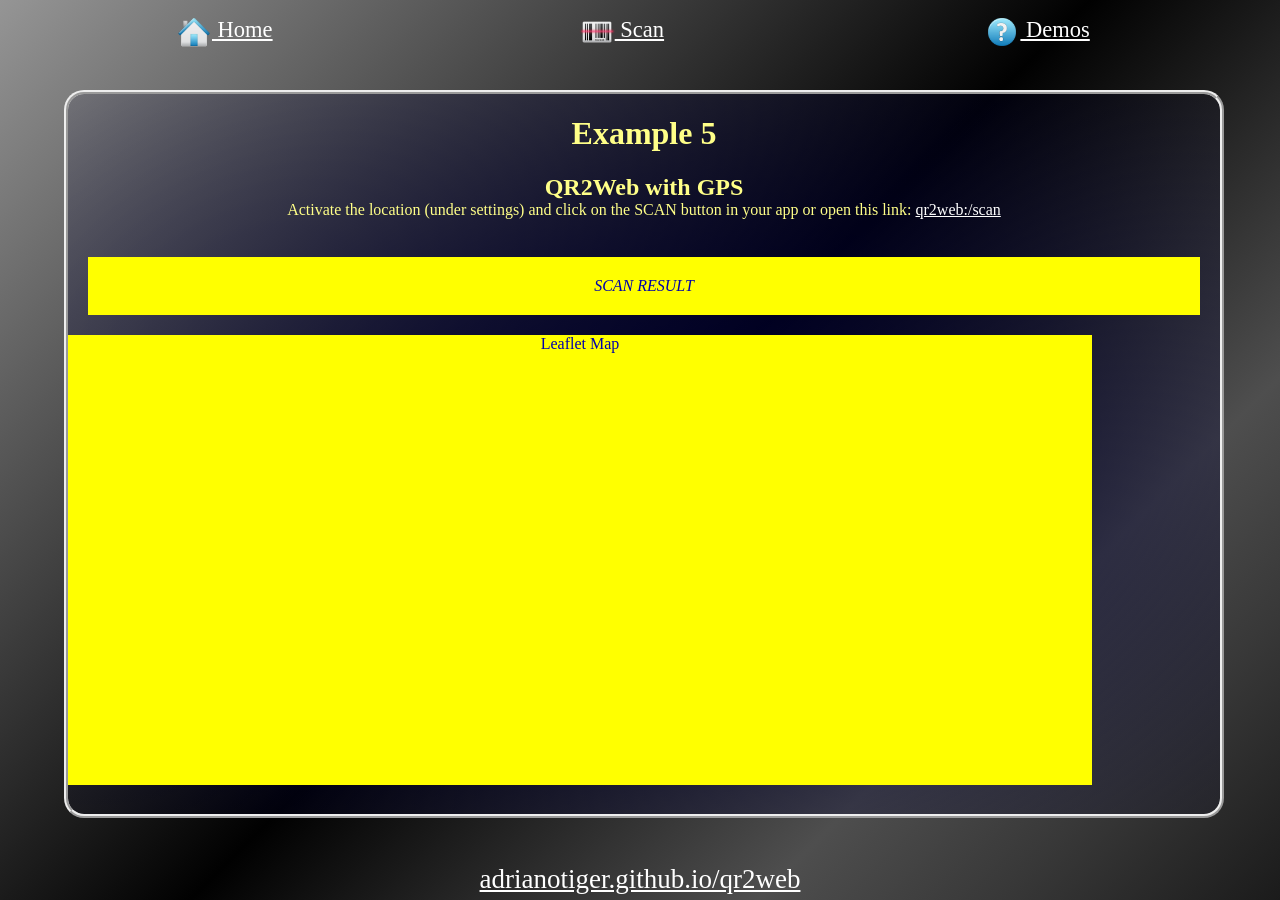
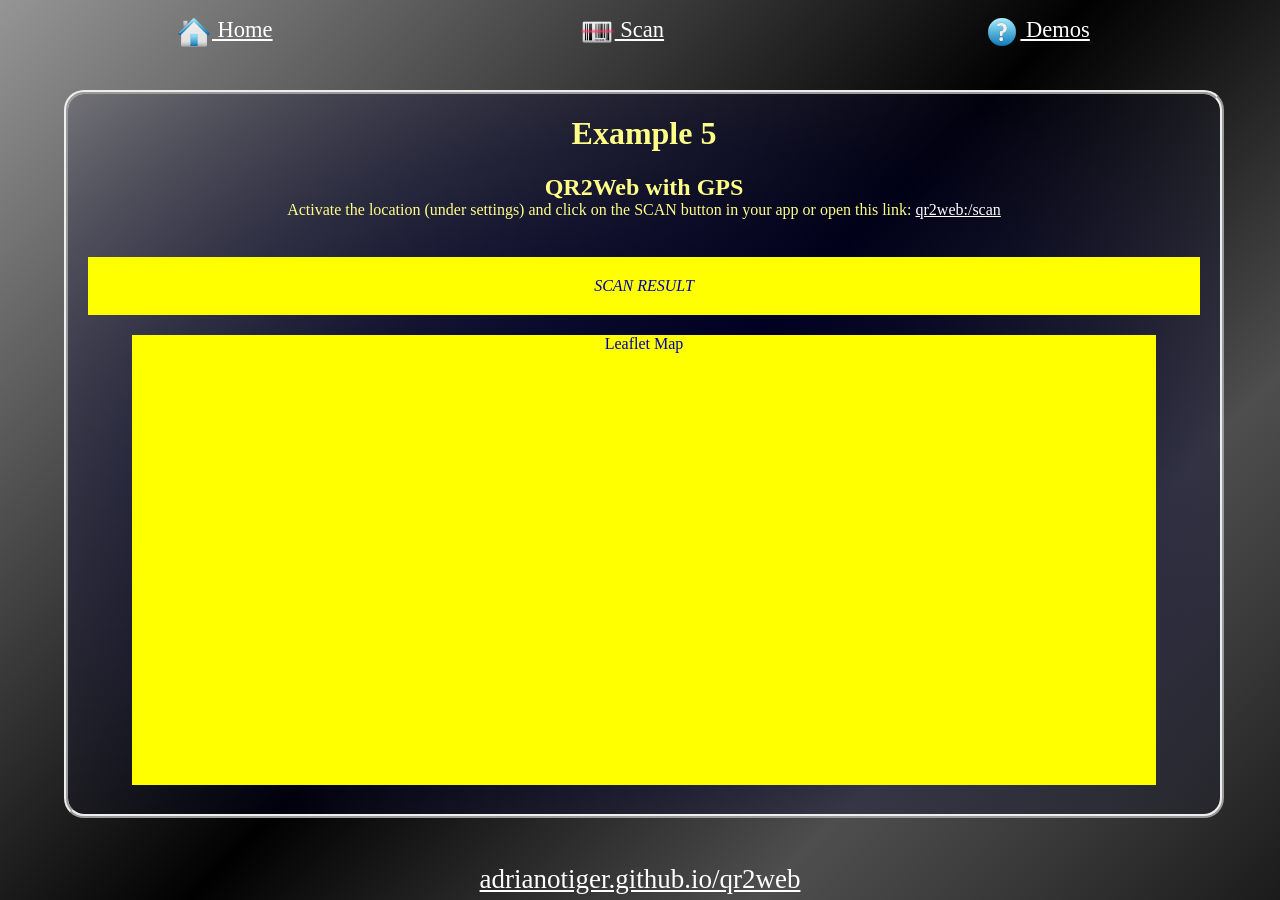
Before and after one commit to Adrianotiger/qr2web, a Jekyll site: the page built from demos/example5.html, in a window 1280 px wide. Built offline with Jekyll 4.4.1, drawn with Linux system fonts in a browser that asks for light colours; nearby versions of some CDN libraries.

Commit message:
update leaflet

```diff
--- a/demos/example5.html
+++ b/demos/example5.html
@@ -26,7 +26,7 @@ title: QR2Web with GPS
   <script src="https://unpkg.com/leaflet@1.7.1/dist/leaflet.js"
   integrity="sha512-XQoYMqMTK8LvdxXYG3nZ448hOEQiglfqkJs1NOQV44cWnUrBc8PkAOcXy20w0vlaXaVUearIOBhiXZ5V3ynxwA=="
   crossorigin=""></script>
-  <div id="map" style="width:80vw;height:50vh;background:yellow;max-width:100vw;color:#00a;padding:0px;">Leaflet Map</div>
+  <div id="map" style="width:80vw;height:50vh;background:yellow;max-width:100vw;color:#00a;padding:0px;margin:0 auto;">Leaflet Map</div>
   <script>
   function myMap(lat, lng) {
     var map = L.map('map').setView([lat, lng], 10);
```
